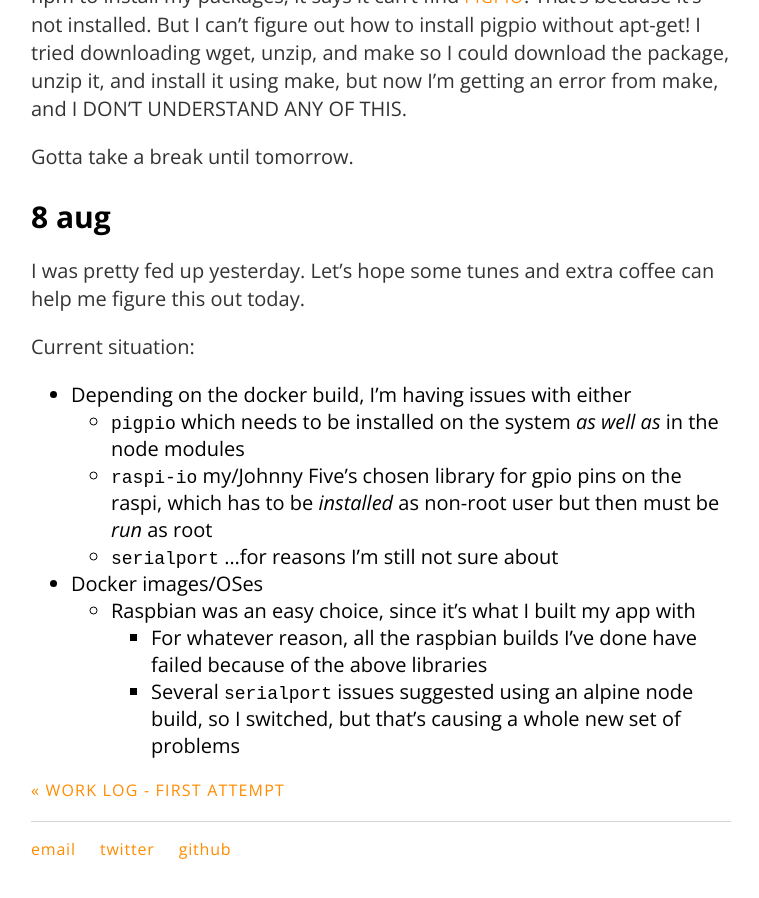
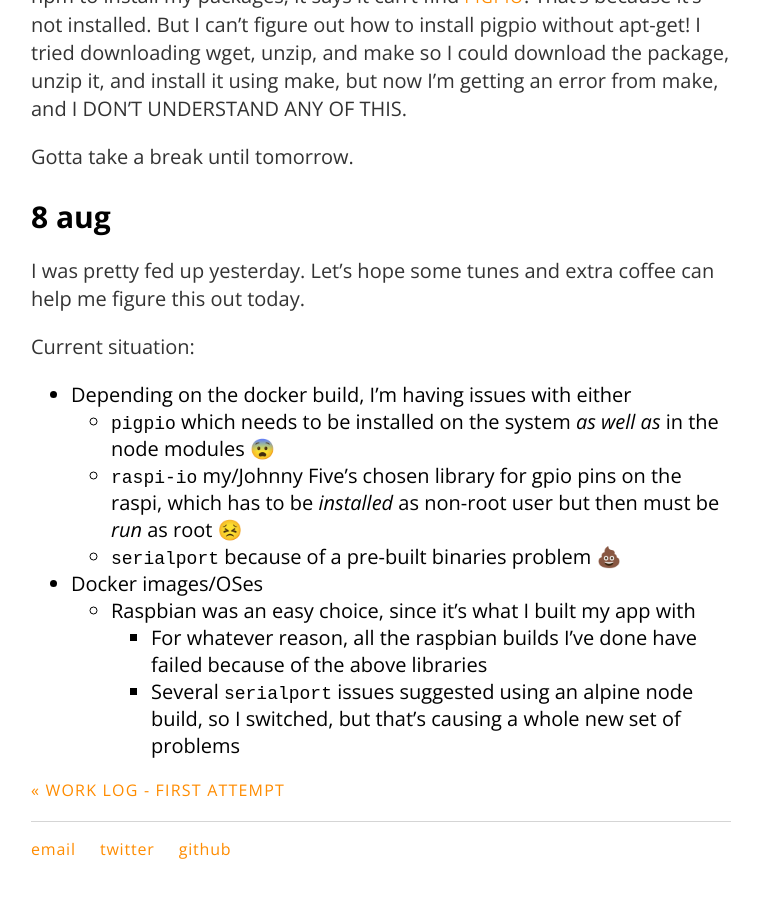
Before and after one commit to carylwyatt/carylwyatt.github.io, a Jekyll site: the page built from _posts/2018-08-06-week-of-6-august.md, in a window 1280 px wide and 900 px high, scrolled down 2272 px. Shown: the whole window, without its empty margins (259-1018 px from the left). Built offline with Jekyll 4.4.1, drawn with Linux system fonts in a browser that asks for light colours; emoji names are drawn with the system emoji font.

Commit message:
added emojis to post as test

```diff
--- a/_posts/2018-08-06-week-of-6-august.md
+++ b/_posts/2018-08-06-week-of-6-august.md
@@ -58,9 +58,9 @@ I was pretty fed up yesterday. Let's hope some tunes and extra coffee can help m
 
 Current situation:
 - Depending on the docker build, I'm having issues with either
-	- `pigpio` which needs to be installed on the system *as well as* in the node modules
-	- `raspi-io` my/Johnny Five's chosen library for gpio pins on the raspi, which has to be *installed* as non-root user but then must be *run* as root
-	- `serialport` ...for reasons I'm still not sure about
+	- `pigpio` which needs to be installed on the system *as well as* in the node modules :fearful:
+	- `raspi-io` my/Johnny Five's chosen library for gpio pins on the raspi, which has to be *installed* as non-root user but then must be *run* as root :persevere:
+	- `serialport` because of a pre-built binaries problem :poop:
 - Docker images/OSes
 	- Raspbian was an easy choice, since it's what I built my app with
 		- For whatever reason, all the raspbian builds I've done have failed because of the above libraries
```
